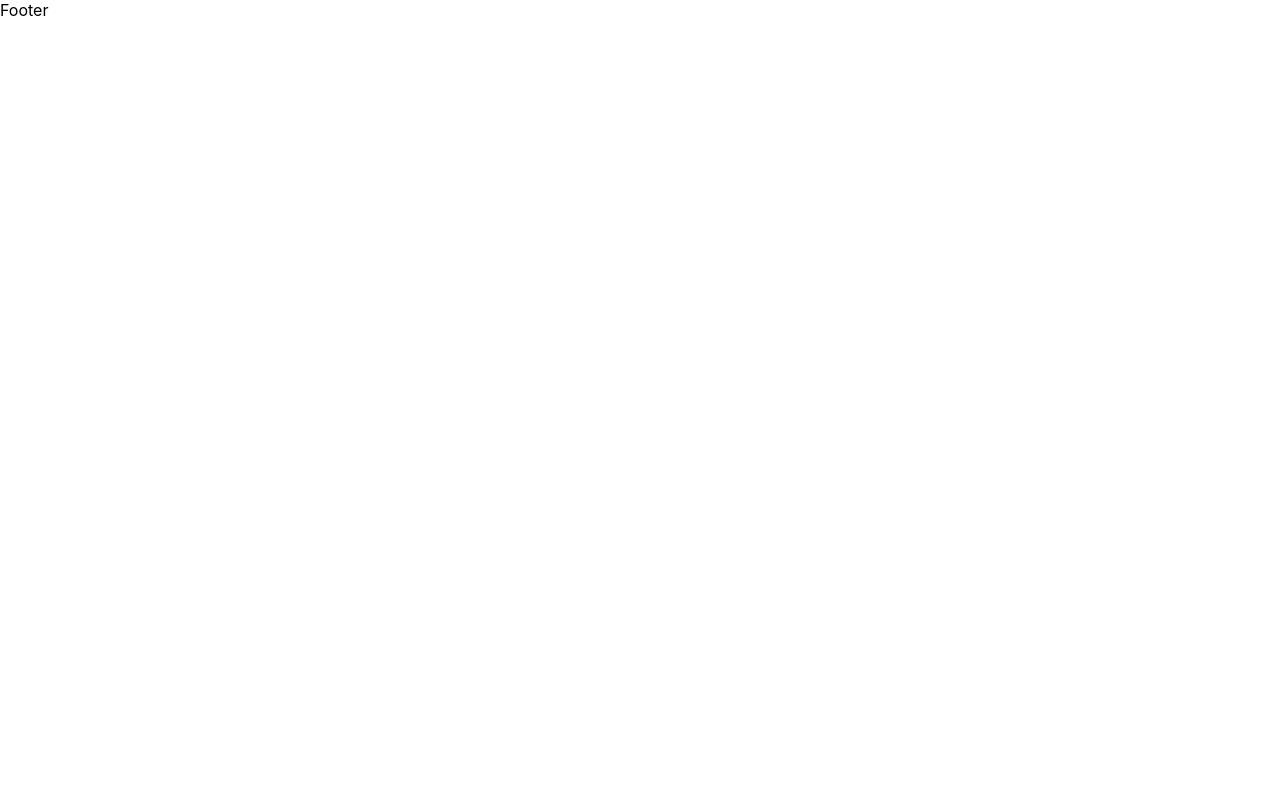
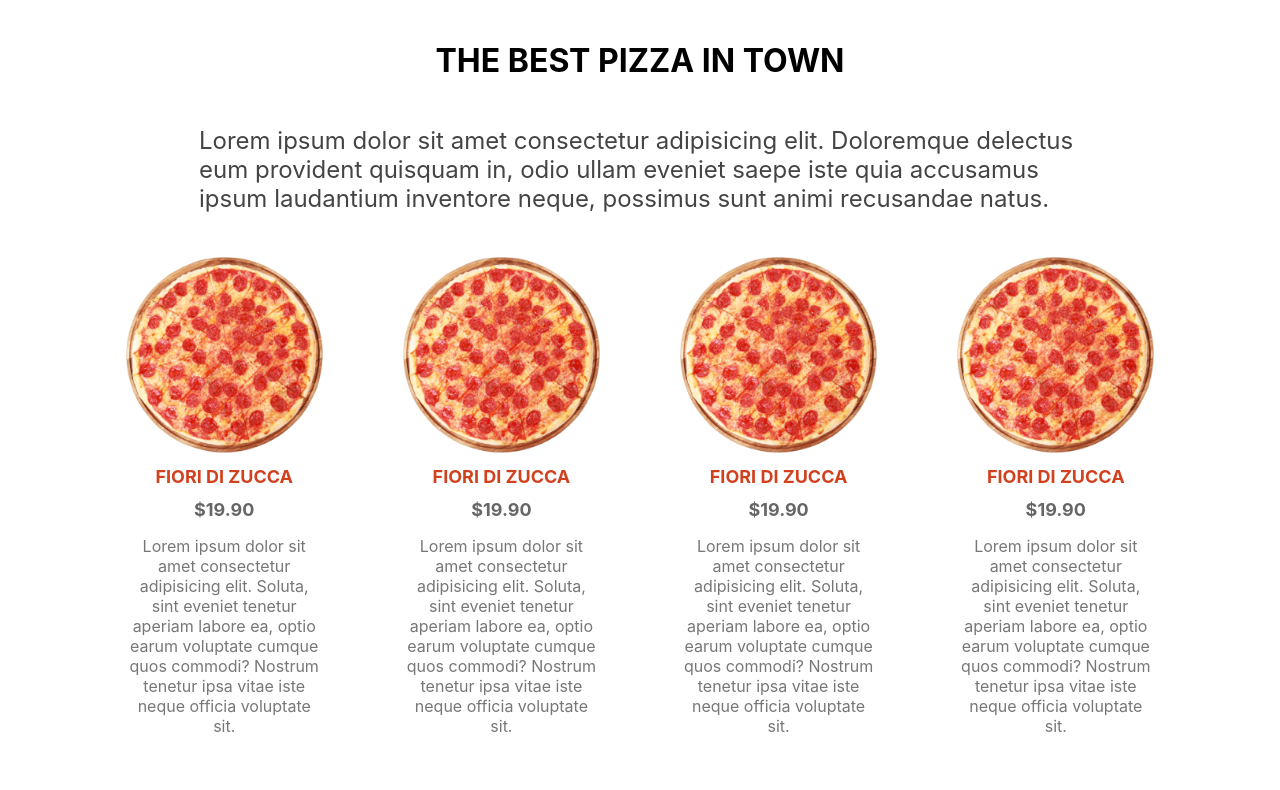
Before and after one commit to aymenouer/restaurant-app-client, a Next.js app: page / in a window 1280 px wide. Shown: the part 800-1590 px from the top of the page. Before the commit the page ends 820 px from the top, so only its background shows below. Built offline with nearby package versions, Linux system fonts and the light colour scheme.

Commit message:
listing pizzas

```diff
--- /dev/null
+++ b/components/PizzaCard.jsx
@@ -0,0 +1,19 @@
+import React from "react";
+import styles from "../styles/PizzaCard.module.css";
+import Image from "next/image";
+function PizzaCard() {
+  return (
+    <div className={styles.container}>
+      <Image src="/img/pizza.png" height="500" width="500" alt="" />
+      <h1 className={styles.title}>FIORI DI ZUCCA</h1>
+      <span className={styles.price}>$19.90</span>
+      <p className={styles.desc}>
+        Lorem ipsum dolor sit amet consectetur adipisicing elit. Soluta, sint
+        eveniet tenetur aperiam labore ea, optio earum voluptate cumque quos
+        commodi? Nostrum tenetur ipsa vitae iste neque officia voluptate sit.
+      </p>
+    </div>
+  );
+}
+
+export default PizzaCard;
--- /dev/null
+++ b/components/PizzaList.jsx
@@ -0,0 +1,27 @@
+import React from 'react'
+import styles from "../styles/PizzaList.module.css";
+import PizzaCard from './PizzaCard';
+function PizzaList() {
+  return (
+    <div className={styles.container} >
+        <h1 className={styles.title}>
+            THE BEST PIZZA IN TOWN
+        </h1>
+        <p className={styles.desc}>
+            Lorem ipsum dolor sit amet consectetur adipisicing elit. Doloremque delectus eum provident quisquam in, odio ullam eveniet saepe iste quia accusamus ipsum laudantium inventore neque, possimus sunt animi recusandae natus.
+        </p>
+        <div className={styles.wrapper}>
+    <PizzaCard/>
+    <PizzaCard/>
+    <PizzaCard/>
+    <PizzaCard/>
+    <PizzaCard/>
+    <PizzaCard/>
+    <PizzaCard/>
+
+        </div>
+    </div>
+  )
+}
+
+export default PizzaList
--- a/pages/index.js
+++ b/pages/index.js
@@ -1,6 +1,7 @@
 import Head from 'next/head'
 import Image from 'next/image'
 import Featured from '../components/Featured'
+import PizzaList from '../components/PizzaList'
 import styles from '../styles/Home.module.css'
 export default function Home() {
   return (
@@ -12,6 +13,7 @@ export default function Home() {
         <link rel="icon" href="/favicon.ico" />
       </Head>
 <Featured/>
+<PizzaList/>
 
     </div>
   )
--- /dev/null
+++ b/styles/PizzaCard.module.css
@@ -0,0 +1,24 @@
+.container{
+    width: 22%;
+    padding: 10px;
+    display: flex;
+    flex-direction: column;
+    align-items: center;
+    justify-content: center;
+    padding: 20px 40px;
+    cursor: pointer;
+}
+.title{
+    font-size: 18px;
+    font-weight: bold;
+    color: #d1411e;
+}
+.price{
+    font-size: 18px;
+    font-weight: bold;
+    color: #666;
+}
+.desc{
+    text-align: center;
+    color: #777;
+}
--- /dev/null
+++ b/styles/PizzaList.module.css
@@ -0,0 +1,18 @@
+.container{
+    padding: 20px 10px;
+    display: flex;
+    flex-direction: column;
+    align-items: center;
+}
+.desc{
+    font-size: 24px;
+    color: #444;
+    width: 70%;
+}
+.wrapper{
+    width: 100%;
+    display: flex;
+    align-items: center;
+    justify-content: center;
+    flex-wrap: wrap;
+}
```
